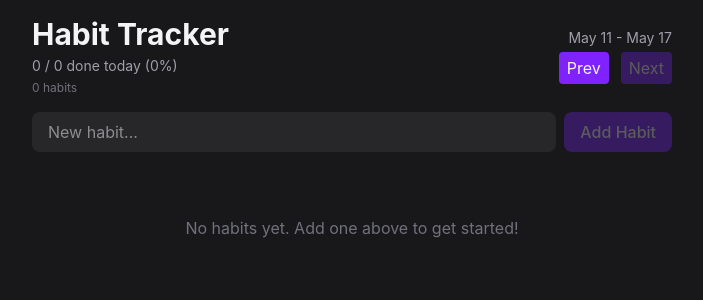
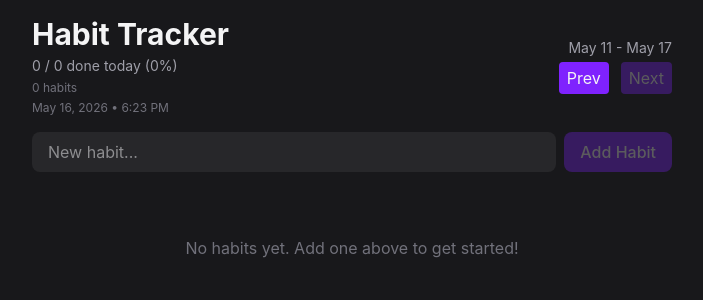
Before and after one commit to 1drie5/react-habit-tracker, a React (Vite) app: page / in a window 1280 px wide. Shown: the top 300 px of the page, without its empty margins (288-991 px from the left). Built offline with nearby package versions, Linux system fonts and the light colour scheme.

Commit message:
add current date and time to header

```diff
--- a/src/components/Header.tsx
+++ b/src/components/Header.tsx
@@ -12,6 +12,7 @@ export function Header({ visibleDates, onPrev, onNext }: HeaderProps) {
   const doneToday = habits.filter(h =>
     h.completions.some(c =>  isToday(c)),
   ).length
+  const now = format(new Date(), "MMM d, yyyy • h:mm a")
   const completionPercentage =
   habits.length === 0
     ? 0
@@ -26,6 +27,7 @@ export function Header({ visibleDates, onPrev, onNext }: HeaderProps) {
       <h1 className="text-3xl font-bold">Habit Tracker</h1>
       <span className="text-zinc-400 text-sm">{doneToday} / {habits.length} done today ({completionPercentage}%) </span>
       <span className="text-zinc-500 text-xs">{habits.length} habit{habits.length !== 1 ? "s" : ""} </span>
+     <span className="text-zinc-500 text-xs">{now} </span>
     </div>
 
     <div className="flex flex-col gap-1 items-end">
```
